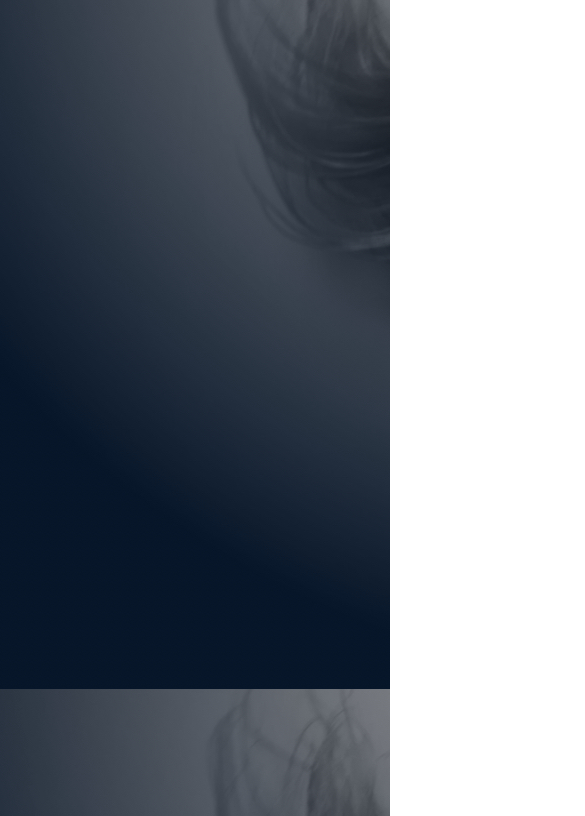
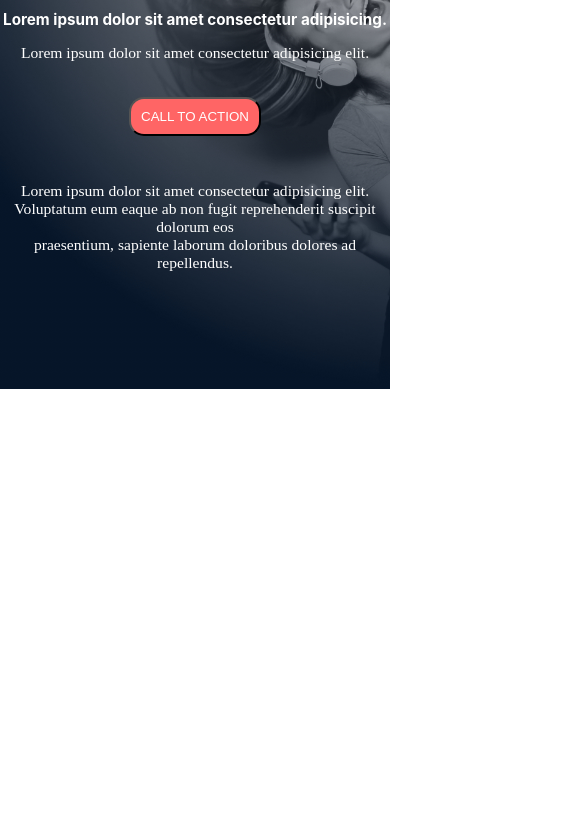
Before and after one commit to SamuelOkoduwa/alx_html_css, a plain HTML site: page headphones/0-index.html in a window 390 px wide. Shown: the part 111-927 px from the top of the page, 585 px wide, since content can reach past the window. Drawn offline with Linux system fonts and the light colour scheme.

Commit message:
creating the header/hero piece

```diff
--- a/headphones/0-index.html
+++ b/headphones/0-index.html
@@ -8,7 +8,7 @@
 	<link rel="stylesheet" href="./0-styles.css">
 </head>
 <body>
-
+	<!--HEADER SECTION  -->
 	<div class="hero-section">
 		<header class="header">
 			<div class="hamburger">
@@ -31,10 +31,10 @@
 		<div class="main_part">
 			<h3>Lorem ipsum dolor sit amet consectetur adipisicing.</h3>
 			<p class="h3">Lorem ipsum dolor sit amet consectetur adipisicing elit.</p>
-			<button>CALL TO ACTION</button>
-			<div id="main-part">Lorem ipsum dolor sit amet, consectetur adipisicing elit. Eveniet nemo culpa quae minima aspernatur quam, similique, magni omnis eos illum odit. Aliquam doloribus ipsa minima!</div>
+			<a href="#"><button>CALL TO ACTION</button></a>
+			<p>Lorem ipsum dolor sit amet consectetur adipisicing elit. <br> Voluptatum eum eaque ab non fugit reprehenderit suscipit dolorum eos <br> praesentium, sapiente laborum doloribus dolores ad repellendus.</p>
+
 		</div>
 	</div>
-
 </body>
 </html>
--- a/headphones/0-styles.css
+++ b/headphones/0-styles.css
@@ -2,10 +2,11 @@ body{
 	margin: 0%;
 	padding: 0%;
 }
-
+/* ===================HEADER ==================== */
 /* Header */
 .hero-section{
 	background-image: url(./images/headphones_hero_1.jpg);
+	height: 450px;
 }
 .logo {
 	padding: 20px;
@@ -30,7 +31,17 @@ body{
 .w-6 {
 	width: 20px;
 }
-
+h3 {
+	font: weight 400px;
+	size: 11px;
+	line-height: 16px;
+	font-family: inter, san-serif;
+	text-align: center;
+}
+p {
+	font-size: larger;
+	  text-align: center;
+}
 .hamburger {
 	color: white;
 	align-content: center;
@@ -40,16 +51,8 @@ body{
 .main_part {
 	text-align: center;
 	color: white;
-	width: 1400px;
+	width: 80%x;
 	height: 800px;
-}
-#main-part{
-	width: 637px;
-	height: 104px;
-	margin-left: 400px;
-}
-h3{
-	margin-bottom: 0px;
 }
 button {
 	background-color:#ff6565;;
@@ -61,7 +64,13 @@ button {
 	margin-bottom: 30px;
 }
 
+/* Mobile Header */
 @media screen and (max-width: 480px) {
+	.hero-section{
+		background-image: url(./images/headphones_hero_1.jpg);
+		height: 500px;
+		background-size: cover;
+	}
 	.nav-menu ul li {
 		display: none;
 	}
@@ -79,4 +88,9 @@ button {
 	.hamburger input:checked ~ .nav-menu ul {
 		display: block;
 	}
+	.main_part {
+		text-align: center;
+		color: white;
+		font-size:small;
+	}
 }
```
